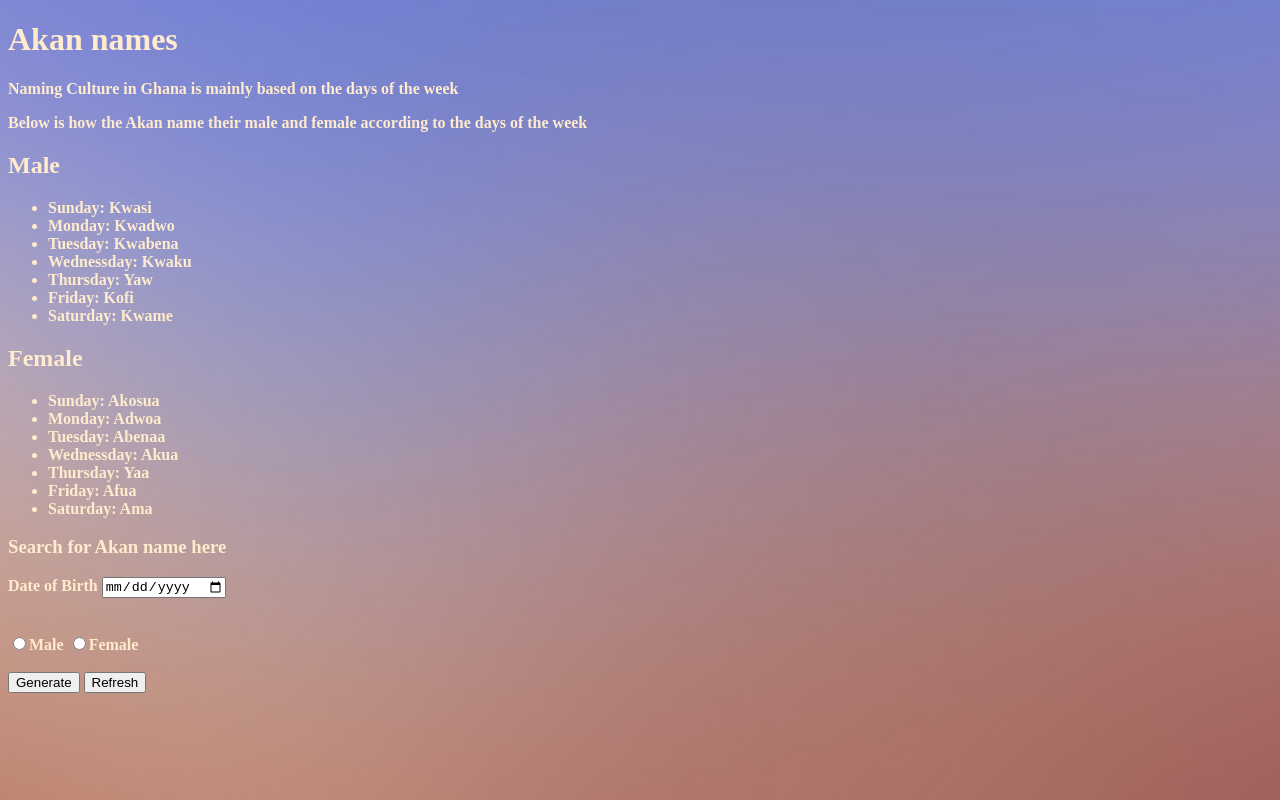
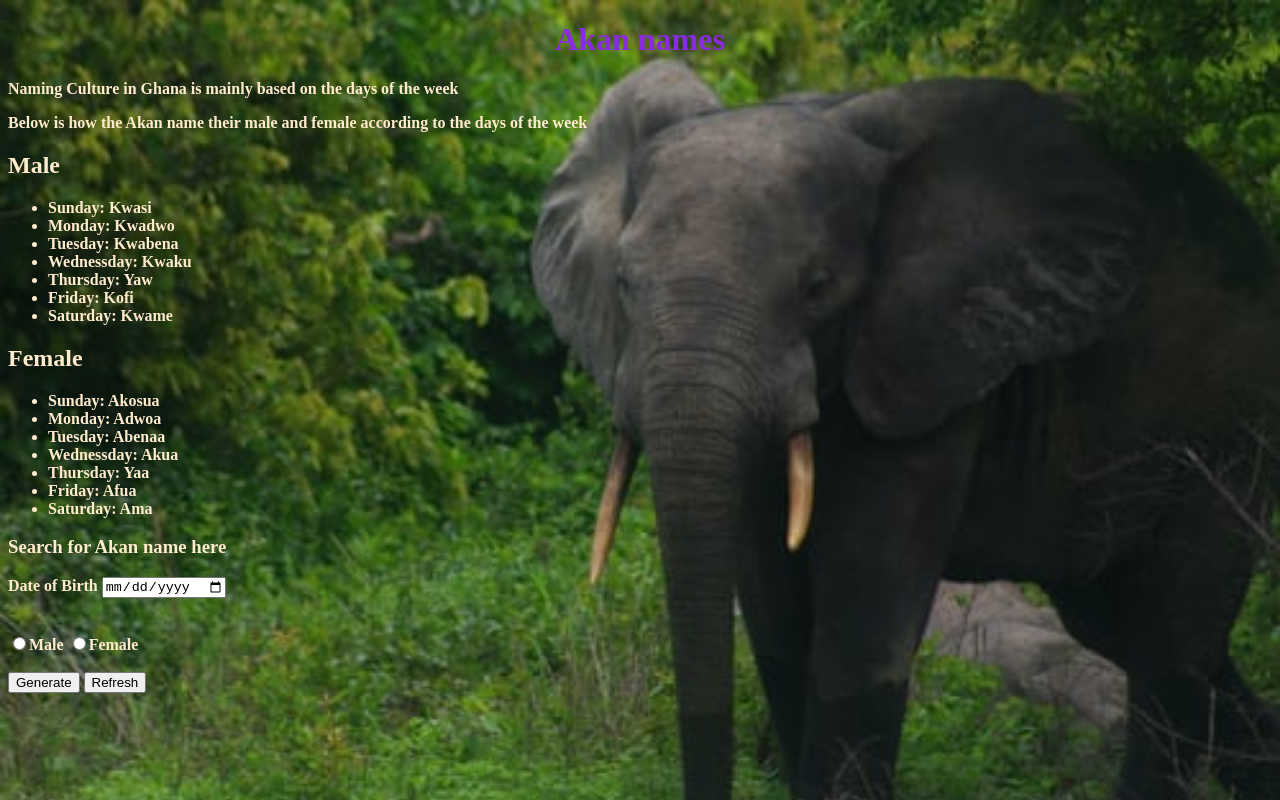
Before and after one commit to dennismulwablessed2/NewAkanNames, a plain HTML site: page index.html in a window 1280 px wide. Drawn offline with Linux system fonts and the light colour scheme; files whose address does not match are found by name.

Commit message:
add changes to index.html

```diff
--- a/css/style.css
+++ b/css/style.css
@@ -1,5 +1,5 @@
 body{
-    background-image: url( ../akan/images/02.jpg);
+    background-image: url( ../akan/images/ghana2.jpeg);
     background-repeat: no-repeat;
     background-size: cover;
 }
@@ -7,3 +7,7 @@ body{
     font-weight: bold;
     color: blanchedalmond;
 }
+h1{
+    text-align: center;
+    color: blueviolet;
+}
```
Also changed, not shown: akan/images/ghana2.jpeg (added).
